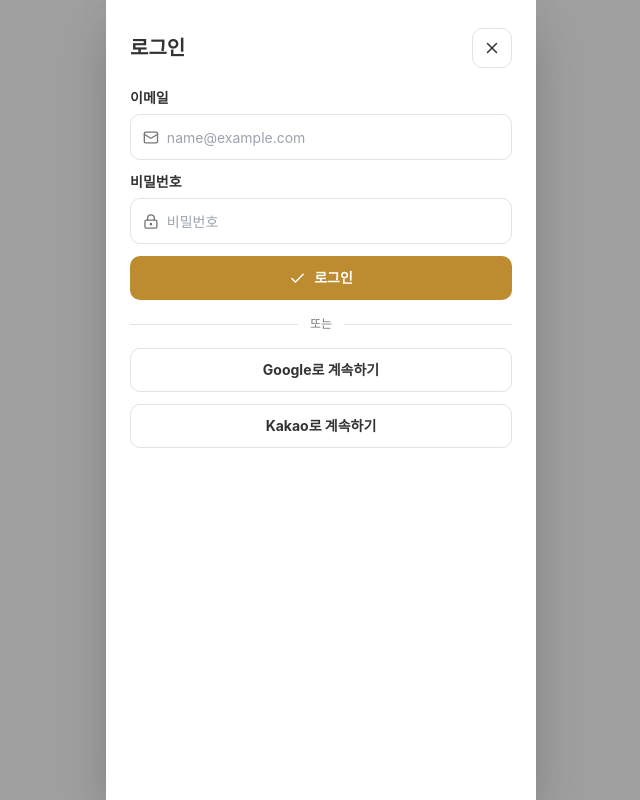
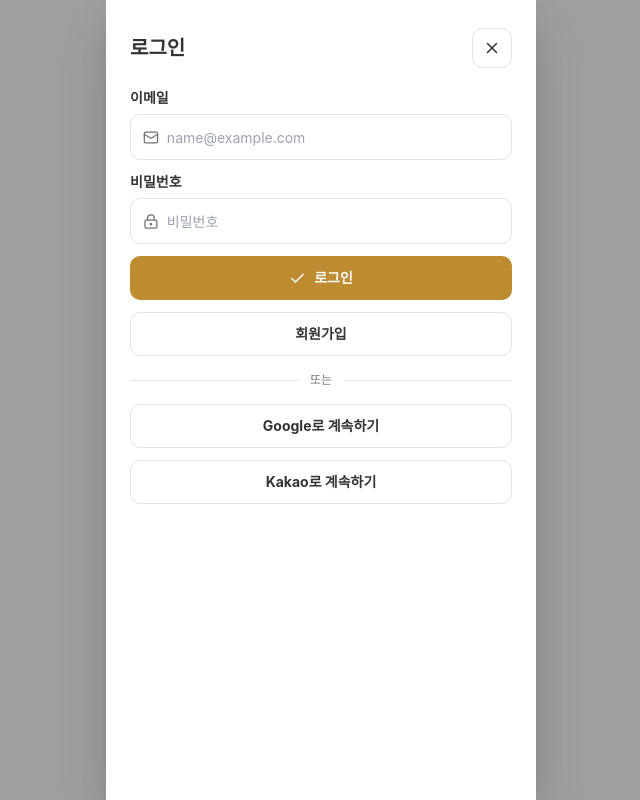
Before and after one commit to chaechae18/tourism-data-2026, a Next.js app in the folder frontend/: page / in a window 1280 px wide. Both pictures are taken after a click on the button "로그인". Shown: the whole page, without its empty margins (319-959 px from the left). Built offline with nearby package versions, Linux system fonts and the light colour scheme; no server answers.

Commit message:
회원가입 버튼생성

```diff
--- a/frontend/components/auth/AuthModal.jsx
+++ b/frontend/components/auth/AuthModal.jsx
@@ -6,7 +6,7 @@ import AppButton from "../ui/AppButton";
 
 const INITIAL_FORM = { email: "", password: "", nickname: "" };
 
-export default function AuthModal({ mode, onClose, onComplete }) {
+export default function AuthModal({ mode, onClose, onComplete, onAuth}) {
   const [form, setForm] = useState(INITIAL_FORM);
   const [consented, setConsented] = useState(false);
   const isSignup = mode === "signup";
@@ -52,10 +52,16 @@ export default function AuthModal({ mode, onClose, onComplete }) {
           </label>
         )}
         <AppButton className="w-full" disabled={isSignup && !consented} icon={Check} onClick={complete}>{submitLabel}</AppButton>
+        {!isSignup && (
+          <AppButton className="w-full mt-3" variant="outline" onClick={() => onAuth("signup")}>
+            회원가입
+          </AppButton>
+        )}
         <div className="flex items-center gap-3 py-1 text-xs text-[#747579]"><span className="h-px flex-1 bg-[#e2e4e0]" />또는<span className="h-px flex-1 bg-[#e2e4e0]" /></div>
         {AUTH_COPY.oauth.map((label) => (
           <AppButton key={label} className="w-full" variant="outline" onClick={complete}>{label}</AppButton>
         ))}
+
       </div>
     </AppModal>
   );
--- a/frontend/components/play-gyeongju/PlayGyeongju.jsx
+++ b/frontend/components/play-gyeongju/PlayGyeongju.jsx
@@ -77,7 +77,7 @@ export default function PlayGyeongju() {
     return (
       <>
         <IntroScreen onAuth={setAuthMode} />
-        <AuthModal mode={authMode} onClose={() => setAuthMode(null)} onComplete={enterApp} />
+        <AuthModal mode={authMode} onClose={() => setAuthMode(null)} onComplete={enterApp} onAuth={setAuthMode} />
       </>
     );
   }
```
